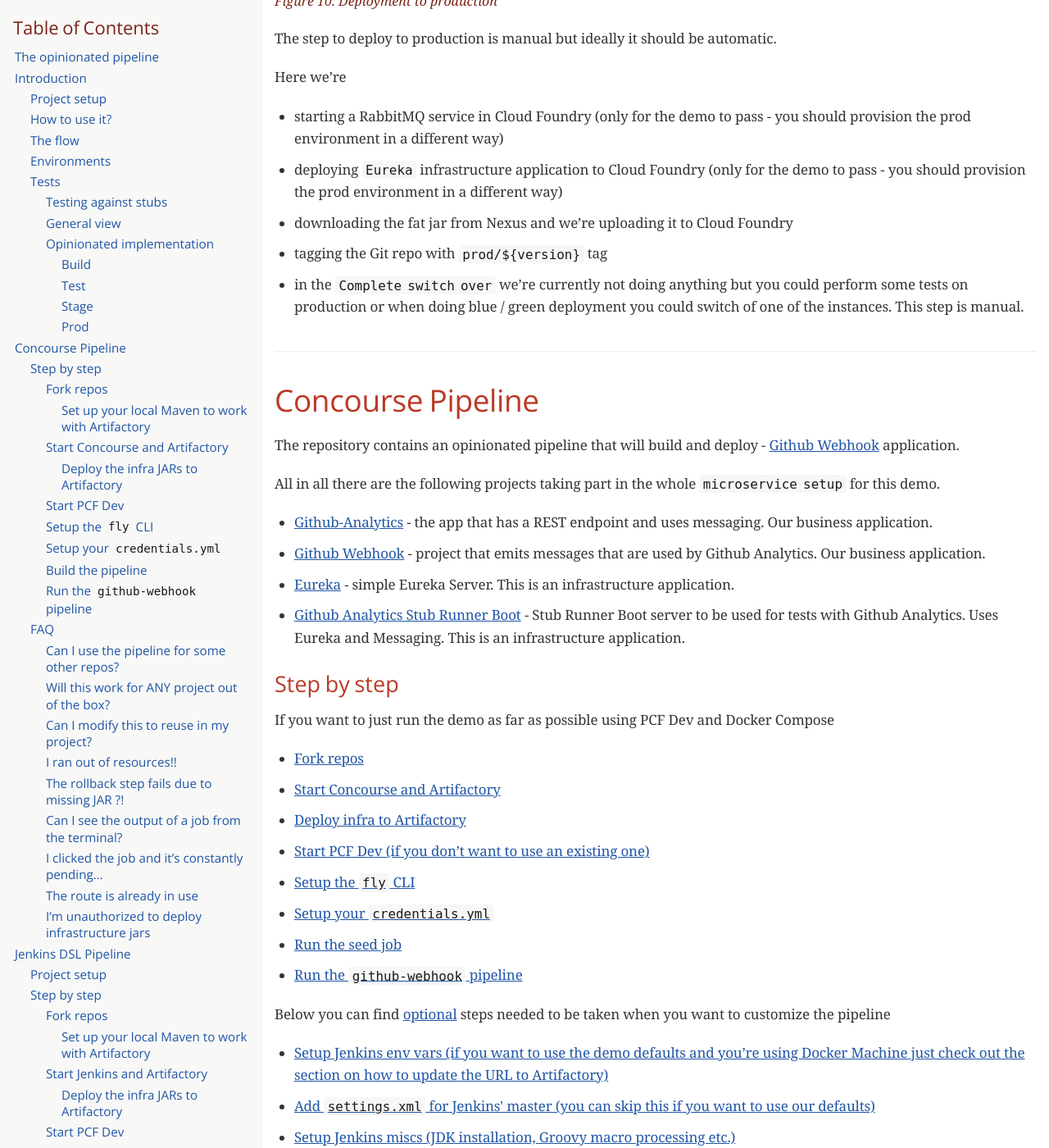
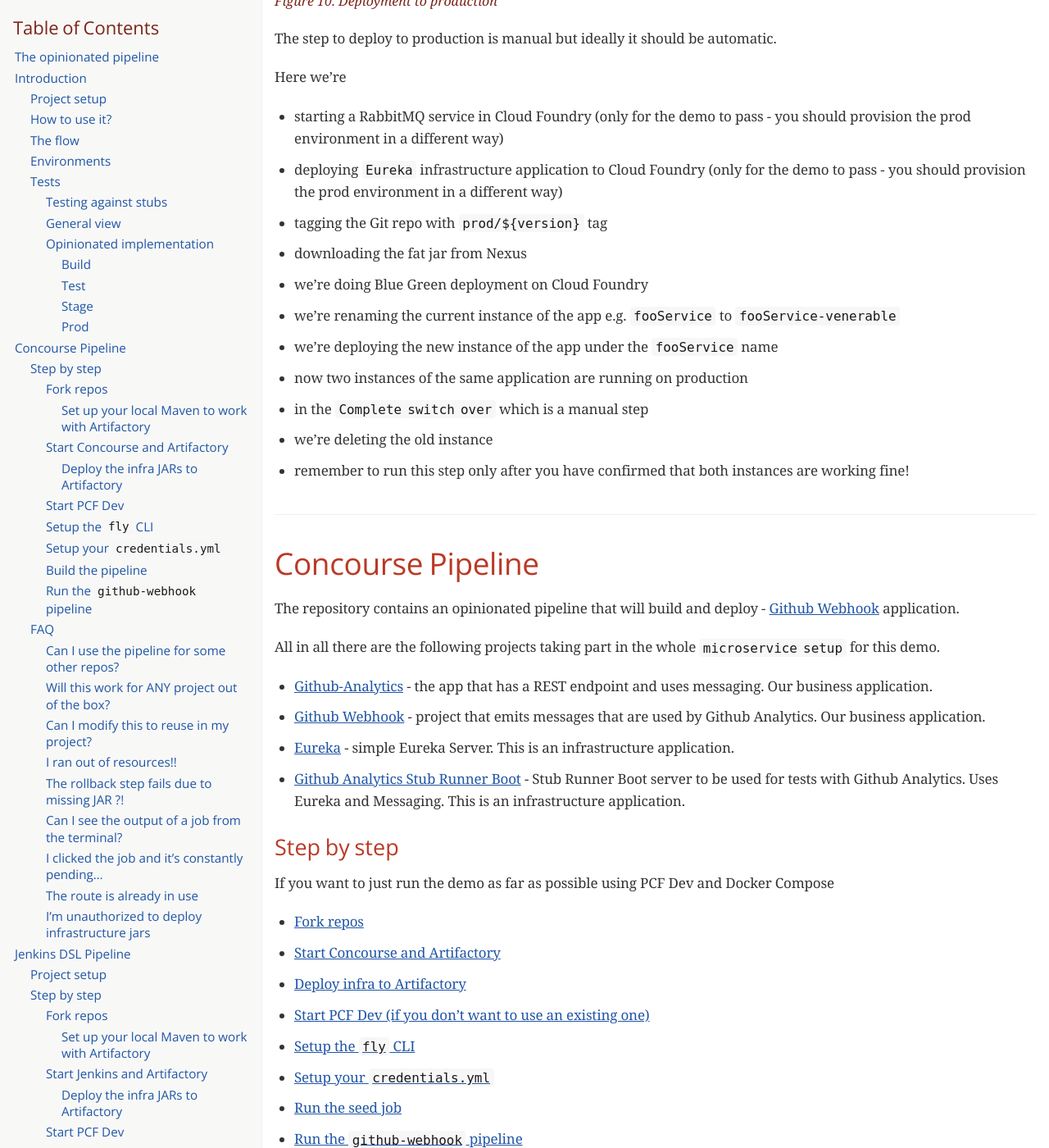
Before and after one commit to spring-attic/cloudpipelines-scripts, a Jekyll site: the page docs/spring-cloud-pipelines.html, which Jekyll copies as it is, in a window 1280 px wide and 1400 px high, scrolled down 12394 px. Shown: the whole window at 82% size. Built offline with Jekyll 4.4.1, drawn with Linux system fonts in a browser that asks for light colours; some web fonts are replaced.

Commit message:
Implemented the blue green deployment production step
fixes #36

```diff
--- a/docs/spring-cloud-pipelines.html
+++ b/docs/spring-cloud-pipelines.html
@@ -4,7 +4,7 @@
 <meta charset="UTF-8">
 <!--[if IE]><meta http-equiv="X-UA-Compatible" content="IE=edge"><![endif]-->
 <meta name="viewport" content="width=device-width, initial-scale=1.0">
-<meta name="generator" content="Asciidoctor 1.5.4">
+<meta name="generator" content="Asciidoctor 1.5.5">
 <title>Spring Cloud Pipelines</title>
 <link rel="stylesheet" href="https://fonts.googleapis.com/css?family=Open+Sans:300,300italic,400,400italic,600,600italic%7CNoto+Serif:400,400italic,700,700italic%7CDroid+Sans+Mono:400,700">
 <style>
@@ -17,7 +17,6 @@
 [hidden],template{display:none}
 script{display:none!important}
 html{font-family:sans-serif;-ms-text-size-adjust:100%;-webkit-text-size-adjust:100%}
-body{margin:0}
 a{background:transparent}
 a:focus{outline:thin dotted}
 a:active,a:hover{outline:0}
@@ -52,7 +51,7 @@
 table{border-collapse:collapse;border-spacing:0}
 *,*:before,*:after{-moz-box-sizing:border-box;-webkit-box-sizing:border-box;box-sizing:border-box}
 html,body{font-size:100%}
-body{background:#fff;color:rgba(0,0,0,.8);padding:0;margin:0;font-family:"Noto Serif","DejaVu Serif",serif;font-weight:400;font-style:normal;line-height:1;position:relative;cursor:auto}
+body{background:#fff;color:rgba(0,0,0,.8);padding:0;margin:0;font-family:"Noto Serif","DejaVu Serif",serif;font-weight:400;font-style:normal;line-height:1;position:relative;cursor:auto;tab-size:4;-moz-osx-font-smoothing:grayscale;-webkit-font-smoothing:antialiased}
 a:hover{cursor:pointer}
 img,object,embed{max-width:100%;height:auto}
 object,embed{height:100%}
@@ -64,7 +63,6 @@
 .text-center{text-align:center!important}
 .text-justify{text-align:justify!important}
 .hide{display:none}
-body{-webkit-font-smoothing:antialiased}
 img,object,svg{display:inline-block;vertical-align:middle}
 textarea{height:auto;min-height:50px}
 select{width:100%}
@@ -119,13 +117,16 @@
 table tr th,table tr td{padding:.5625em .625em;font-size:inherit;color:rgba(0,0,0,.8)}
 table tr.even,table tr.alt,table tr:nth-of-type(even){background:#f8f8f7}
 table thead tr th,table tfoot tr th,table tbody tr td,table tr td,table tfoot tr td{display:table-cell;line-height:1.6}
-body{tab-size:4}
 h1,h2,h3,#toctitle,.sidebarblock>.content>.title,h4,h5,h6{line-height:1.2;word-spacing:-.05em}
 h1 strong,h2 strong,h3 strong,#toctitle strong,.sidebarblock>.content>.title strong,h4 strong,h5 strong,h6 strong{font-weight:400}
 .clearfix:before,.clearfix:after,.float-group:before,.float-group:after{content:" ";display:table}
 .clearfix:after,.float-group:after{clear:both}
-*:not(pre)>code{font-size:.9375em;font-style:normal!important;letter-spacing:0;padding:.1em .5ex;word-spacing:-.15em;background-color:#f7f7f8;-webkit-border-radius:4px;border-radius:4px;line-height:1.45;text-rendering:optimizeSpeed}
+*:not(pre)>code{font-size:.9375em;font-style:normal!important;letter-spacing:0;padding:.1em .5ex;word-spacing:-.15em;background-color:#f7f7f8;-webkit-border-radius:4px;border-radius:4px;line-height:1.45;text-rendering:optimizeSpeed;word-wrap:break-word}
+*:not(pre)>code.nobreak{word-wrap:normal}
+*:not(pre)>code.nowrap{white-space:nowrap}
 pre,pre>code{line-height:1.45;color:rgba(0,0,0,.9);font-family:"Droid Sans Mono","DejaVu Sans Mono",monospace;font-weight:400;text-rendering:optimizeSpeed}
+em em{font-style:normal}
+strong strong{font-weight:400}
 .keyseq{color:rgba(51,51,51,.8)}
 kbd{font-family:"Droid Sans Mono","DejaVu Sans Mono",monospace;display:inline-block;color:rgba(0,0,0,.8);font-size:.65em;line-height:1.45;background-color:#f7f7f7;border:1px solid #ccc;-webkit-border-radius:3px;border-radius:3px;-webkit-box-shadow:0 1px 0 rgba(0,0,0,.2),0 0 0 .1em white inset;box-shadow:0 1px 0 rgba(0,0,0,.2),0 0 0 .1em #fff inset;margin:0 .15em;padding:.2em .5em;vertical-align:middle;position:relative;top:-.1em;white-space:nowrap}
 .keyseq kbd:first-child{margin-left:0}
@@ -1224,15 +1225,31 @@
 the prod environment in a different way)</p>
 </li>
 <li>
-<p>downloading the fat jar from Nexus and we&#8217;re uploading it to Cloud Foundry</p>
-</li>
-<li>
 <p>tagging the Git repo with <code>prod/${version}</code> tag</p>
 </li>
 <li>
-<p>in the <code>Complete switch over</code> we&#8217;re currently not doing anything but you could perform some
-tests on production or when doing blue / green deployment you could switch of one of the instances.
-This step is manual.</p>
+<p>downloading the fat jar from Nexus</p>
+</li>
+<li>
+<p>we&#8217;re doing Blue Green deployment on Cloud Foundry</p>
+</li>
+<li>
+<p>we&#8217;re renaming the current instance of the app e.g. <code>fooService</code> to <code>fooService-venerable</code></p>
+</li>
+<li>
+<p>we&#8217;re deploying the new instance of the app under the <code>fooService</code> name</p>
+</li>
+<li>
+<p>now two instances of the same application are running on production</p>
+</li>
+<li>
+<p>in the <code>Complete switch over</code> which is a manual step</p>
+</li>
+<li>
+<p>we&#8217;re deleting the old instance</p>
+</li>
+<li>
+<p>remember to run this step only after you have confirmed that both instances are working fine!</p>
 </li>
 </ul>
 </div>
```
Also changed, not shown: README.adoc (+8 -4 lines), docs/INTRO.adoc (+8 -4 lines), 3 other files.
